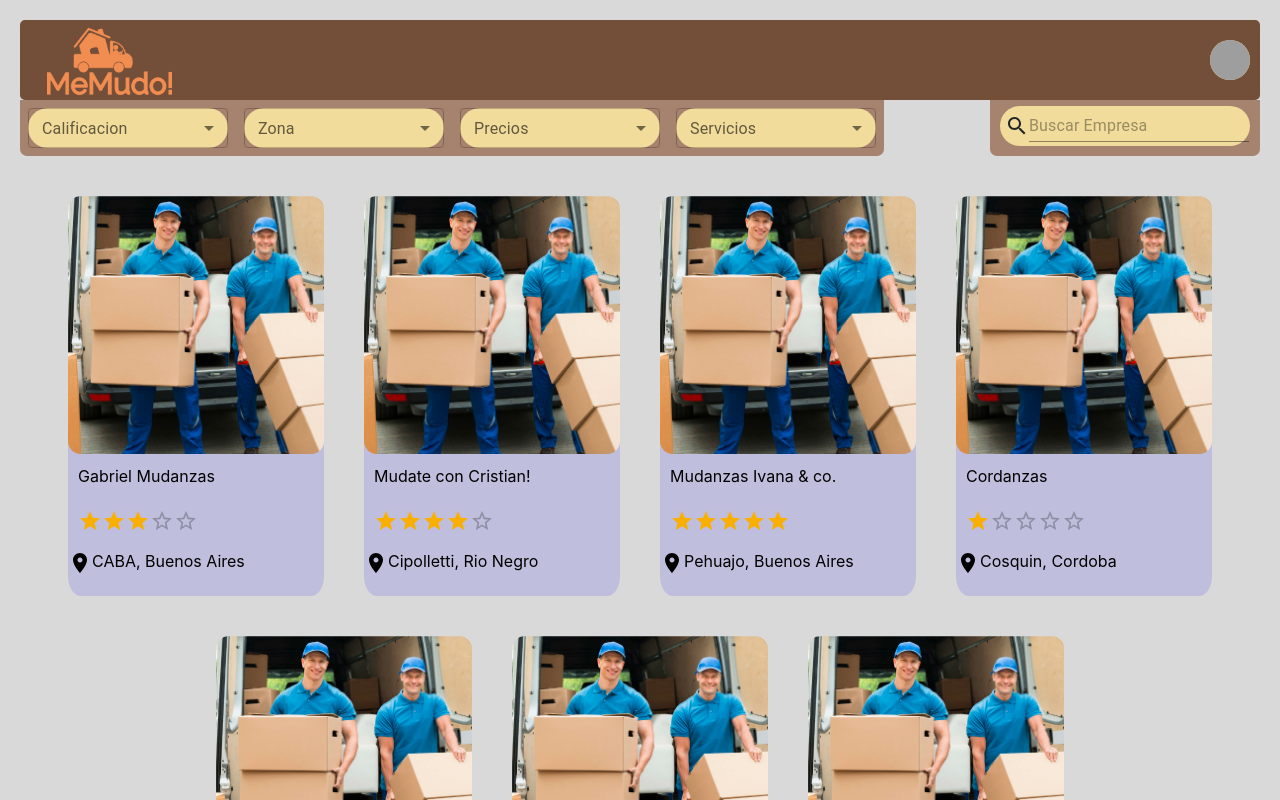
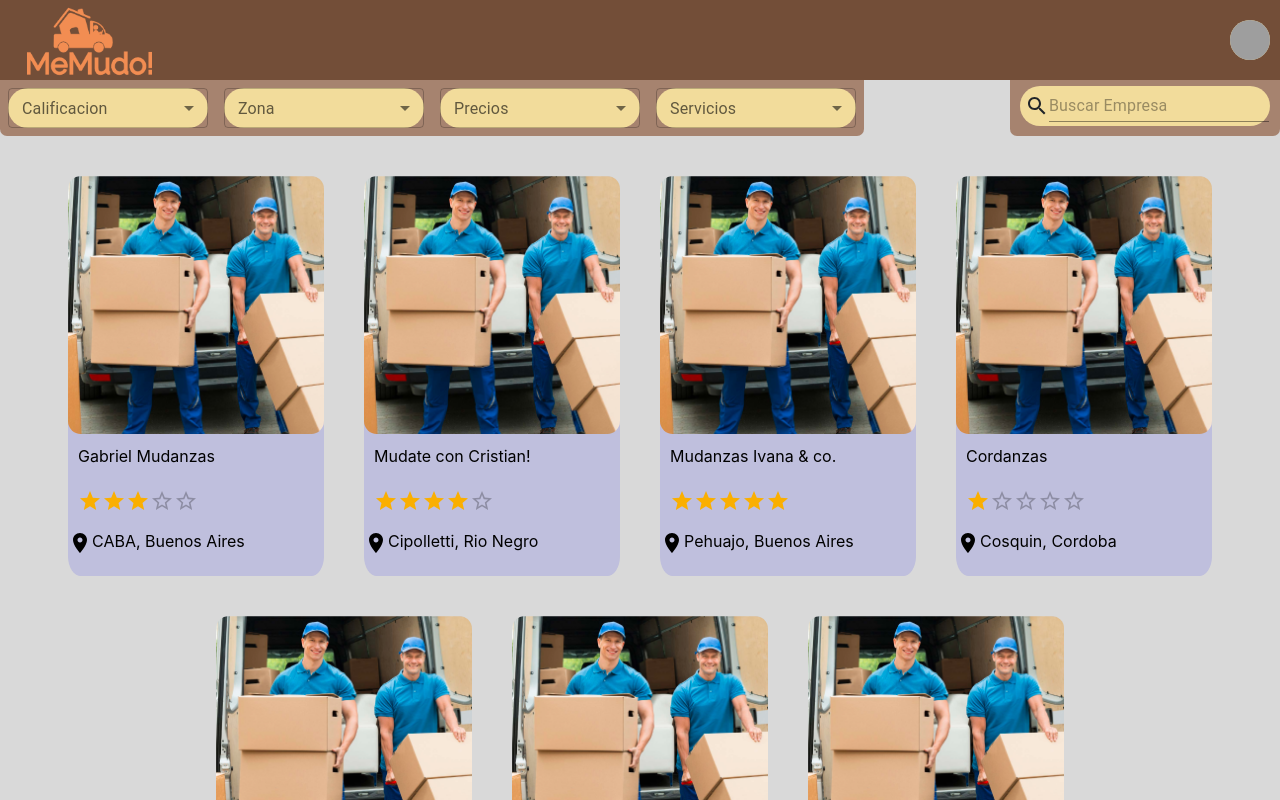
Before and after one commit to IgnacioSorgentini/Web-Mudanzas-FrontEnd, a React (Create React App) app: page /HomeCliente in a window 1280 px wide. Shown: the top 800 px of the page. Built offline with nearby package versions, Linux system fonts and the light colour scheme; grey boxes are pictures that could not be loaded.

Commit message:
Sacando los margenes del menu, y añadiendo un scroll en perfil cliente

```diff
--- a/src/components/Menu/MenuCliente.jsx
+++ b/src/components/Menu/MenuCliente.jsx
@@ -26,7 +26,7 @@
 
     return(
         <div className="menu">
-            <div style={{display:"flex",backgroundColor:"#734E38",height:"10vh",flexDirection:"row",justifyContent:"space-between" , borderRadius:"5px", marginTop:"20px", marginLeft:"20px", marginRight:"20px",alignItems:"center", paddingLeft:"10px", paddingRight:"10px"}}>
+            <div style={{display:"flex",backgroundColor:"#734E38",height:"10vh",flexDirection:"row",justifyContent:"space-between" , borderRadius:"0px", marginTop:"0px", marginLeft:"0px", marginRight:"0px",alignItems:"center", paddingLeft:"10px", paddingRight:"10px"}}>
               <Link to="/HomeCliente" style={{textDecoration:"none"}}>
                 {/* <h1 style={{fontWeight: "bold",color:"#F28D52",fontSize:50}}>MeMudo!</h1> */}
                 <img src={require('../Menu/MeMudo.png')} style={{height:"10vh", marginTop:"2px", marginLeft:"10px",}} alt='logo'/>
--- a/src/components/Menu/MenuOferente.jsx
+++ b/src/components/Menu/MenuOferente.jsx
@@ -26,7 +26,7 @@
 
     return(
         <div className="menu">
-            <div style={{display:"flex",backgroundColor:"#734E38",height:"10vh",flexDirection:"row",justifyContent:"space-between" , borderRadius:"5px",margin:"20px",alignItems:"center", paddingLeft:"10px", paddingRight:"10px"}}>
+            <div style={{display:"flex",backgroundColor:"#734E38",height:"10vh",flexDirection:"row",justifyContent:"space-between" , borderRadius:"0px",margin:"0px",alignItems:"center", paddingLeft:"10px", paddingRight:"10px"}}>
               <Link to="/HomeOferente" style={{textDecoration:"none"}}>
                 {/* <h1 style={{fontWeight: "bold",color:"#F28D52",fontSize:50}}>MeMudo!</h1> */}
                 <img src={require('../Menu/MeMudo.png')} style={{height:"10vh", marginTop:"2px", marginLeft:"10px",}} alt='logo'/>
--- a/src/pages/HomeCliente/HomeCliente.jsx
+++ b/src/pages/HomeCliente/HomeCliente.jsx
@@ -23,7 +23,7 @@
     return(
         <div style={{display:"flex", backgroundColor:"#D9D9D9",flex:1,flexDirection:"column"}}>
           <MenuCliente />
-          <div style={{display:"flex", justifyContent:"space-between",flexDirection:"row", borderRadius:"0px 0px 7px 7px",marginLeft:"20px", marginRight:"20px", }}>
+          <div style={{display:"flex", justifyContent:"space-between",flexDirection:"row", borderRadius:"0px 0px 7px 7px",marginLeft:"0px", marginRight:"0px", }}>
             <div style={{display:"flex", flexDirection:"row", backgroundColor:"#A6836F", borderRadius:"0px 0px 7px 7px"}}>
             <div style={{display:'flex'}}>
               <FormControl style={{backgroundColor:"#F2DC9B", borderRadius:"50px"}} sx={ { m: 1, minWidth: 200 }} size="small">
--- a/src/pages/PerfilCliente/PerfilCliente.css
+++ b/src/pages/PerfilCliente/PerfilCliente.css
@@ -74,6 +74,7 @@
     justify-content:flex-start;
     box-shadow: 20px 20px 10px grey;
     padding: 20px;
+    overflow-x: scroll;
 }
 
 .contenedor-mudanzas h1{
@@ -99,6 +100,12 @@
     margin-left: 5px;
 }
 
+.contenedor-mi-tabla{
+    display: flex;
+    overflow-x: scroll;
+    overflow-y: auto;
+}
+
 
 
 
```
